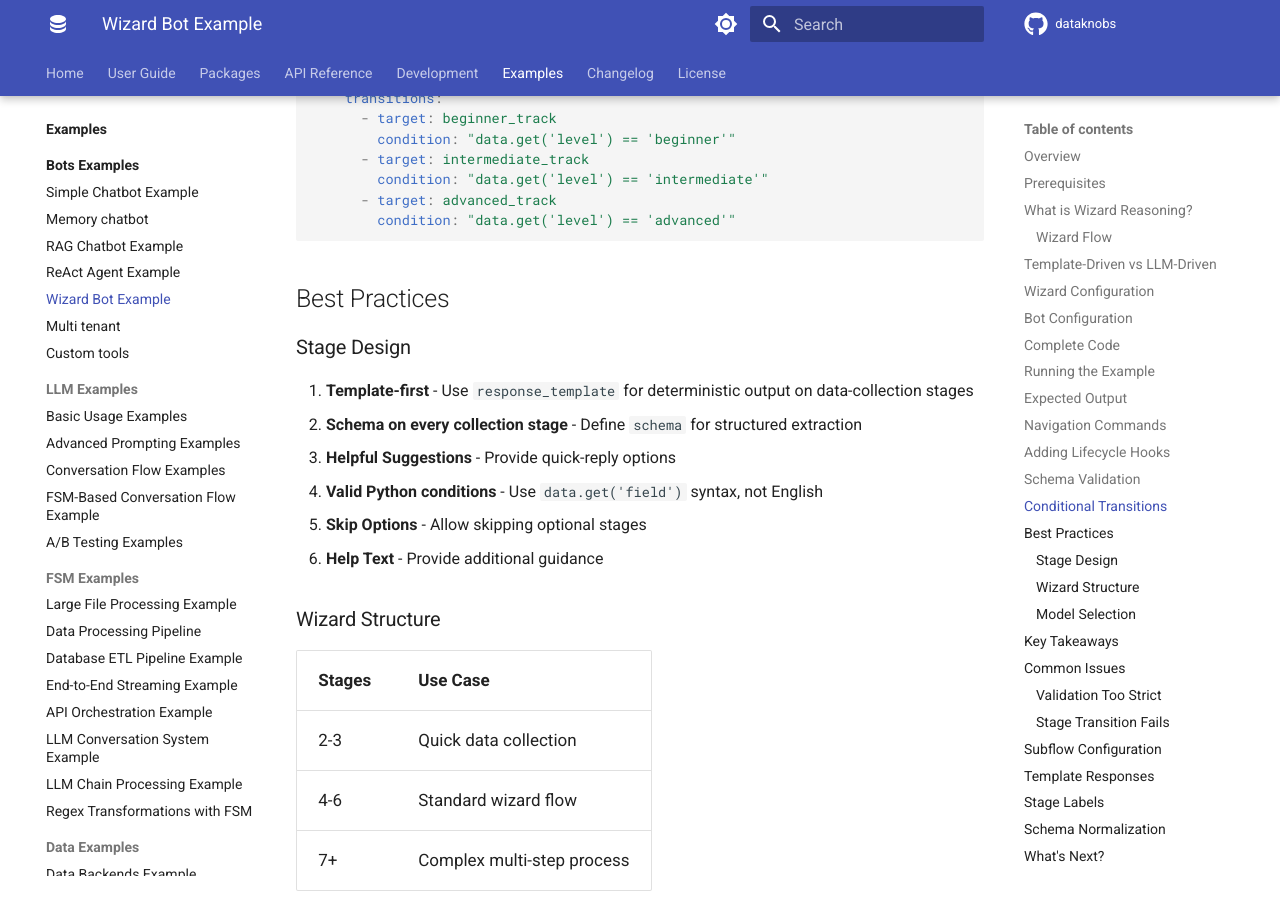
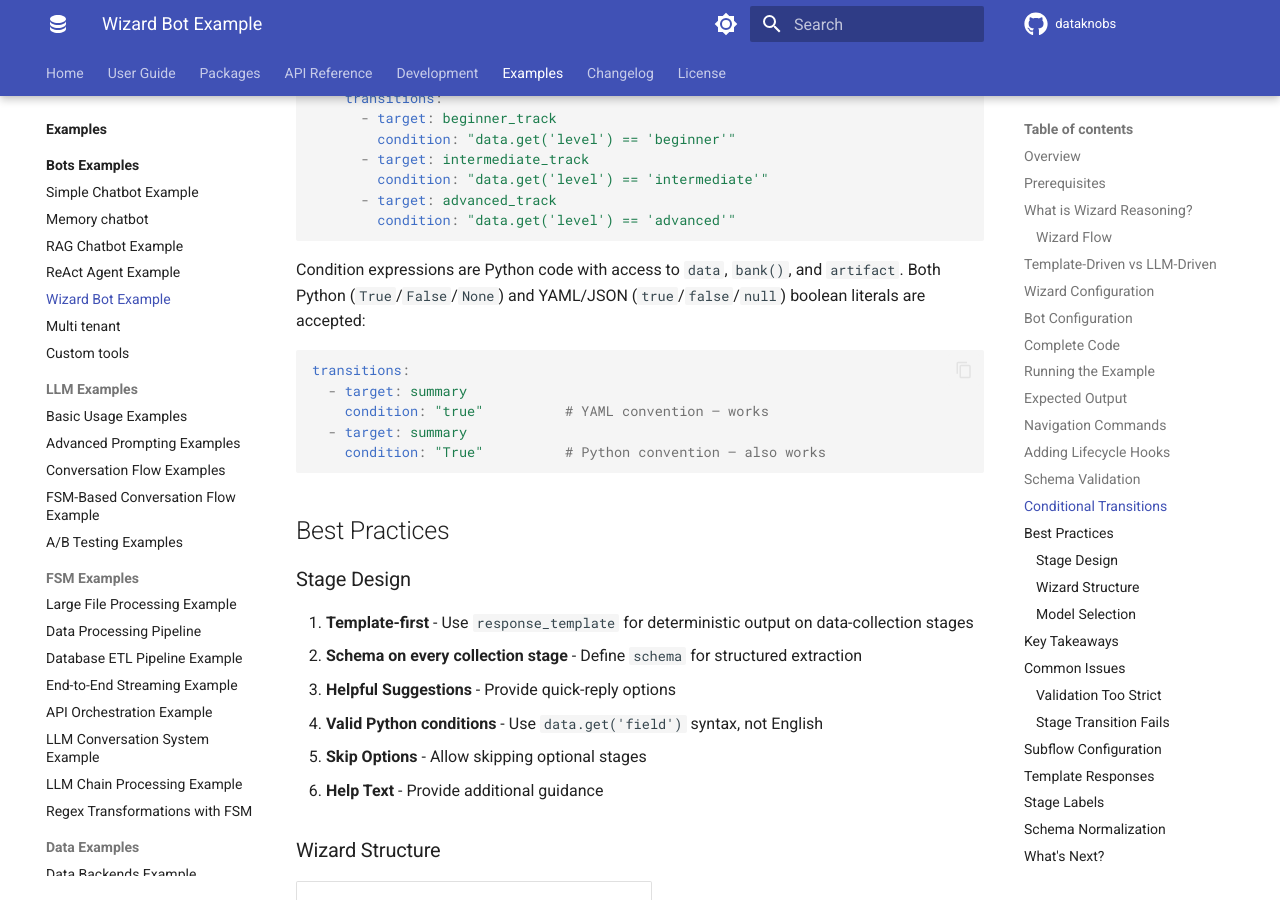
Before and after one commit to KBS-Labs/dataknobs, an MkDocs documentation site: the page built from docs/packages/bots/examples/wizard-bot.md, in a window 1280 px wide and 900 px high, scrolled down 10005 px. Built offline with MkDocs 1.6.1 and Material for MkDocs 9.7.7, drawn with Linux system fonts in a browser that asks for light colours; comment, search, counter and statistics services are not loaded.

Commit message:
updated documentation

````diff
--- a/docs/packages/bots/examples/wizard-bot.md
+++ b/docs/packages/bots/examples/wizard-bot.md
@@ -422,6 +422,18 @@ stages:
         condition: "data.get('level') == 'advanced'"
 ```
 
+Condition expressions are Python code with access to `data`, `bank()`, and
+`artifact`. Both Python (`True`/`False`/`None`) and YAML/JSON
+(`true`/`false`/`null`) boolean literals are accepted:
+
+```yaml
+transitions:
+  - target: summary
+    condition: "true"          # YAML convention — works
+  - target: summary
+    condition: "True"          # Python convention — also works
+```
+
 ## Best Practices
 
 ### Stage Design
````
Also changed, not shown: packages/bots/docs/CONFIGURATION.md (+31 -0 lines).
